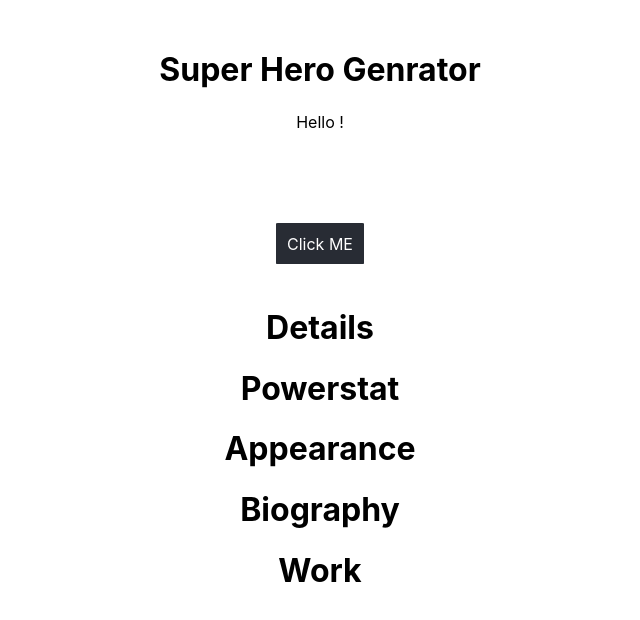
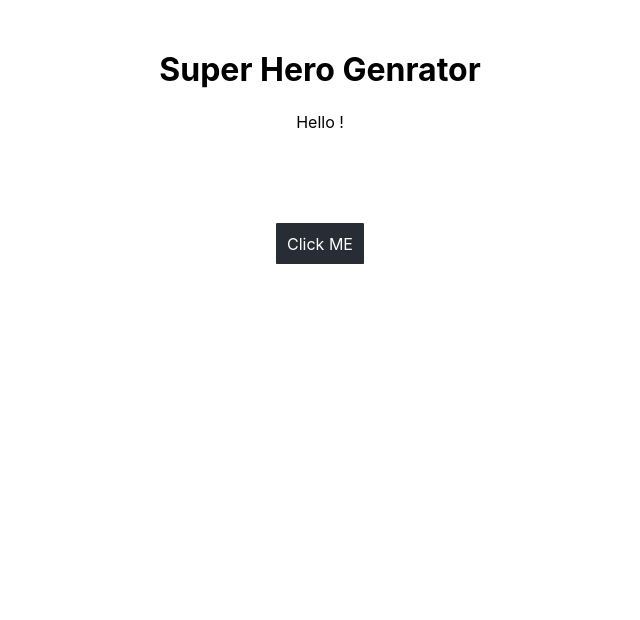
Before and after one commit to CantBeSubh/ProgrammingProjects, a React (Vite) app in the folder WebDev/superheronamegen/: page / in a window 1280 px wide. Shown: the top 620 px of the page, without its empty margins (320-960 px from the left). Built offline with nearby package versions, Linux system fonts and the light colour scheme; no server answers.

Commit message:
Touch up

```diff
--- a/WebDev/superheronamegen/index.html
+++ b/WebDev/superheronamegen/index.html
@@ -2,9 +2,9 @@
 <html lang="en">
   <head>
     <meta charset="UTF-8" />
-    <link rel="icon" type="image/svg+xml" href="/src/favicon.svg" />
+    <link rel="icon" type="image/svg+xml" href="https://seeklogo.com/images/C/captain-america-shield-logo-7A959789F1-seeklogo.com.png" />
     <meta name="viewport" content="width=device-width, initial-scale=1.0" />
-    <title>Vite App</title>
+    <title>Super Hero Generator</title>
   </head>
   <body>
     <div id="root"></div>
--- a/WebDev/superheronamegen/src/App.jsx
+++ b/WebDev/superheronamegen/src/App.jsx
@@ -1,4 +1,3 @@
-import logo from './logo.svg'
 import Hero from './Hero.jsx'
 import './App.css'
 
--- a/WebDev/superheronamegen/src/Hero.jsx
+++ b/WebDev/superheronamegen/src/Hero.jsx
@@ -1,6 +1,6 @@
 import React from 'react'
 
-import {useState,useEffect} from 'react'
+import {useState} from 'react'
 import Powerstat from './comps/Powerstat'
 import Appearance from './comps/Appearance'
 import Biography from './comps/Biography'
@@ -8,6 +8,7 @@ import Work from './comps/Work'
 
 function Hero() {
     let [data,setData]=useState([])
+
     const rand=()=>Math.floor(Math.random()*730)+1
 
     const fetchData=async ()=>{
@@ -21,10 +22,9 @@ function Hero() {
         }catch{
             fetchData()
         }
-
     }
 
-    let {name,powerstats,appearance,biography,work,connections,images} = data
+    let {name,powerstats,appearance,biography,work,images} = data
 
     return (
     <div>
@@ -33,7 +33,6 @@ function Hero() {
         <br/>
         <div onClick={fetchData} id='btn'>Click ME</div>
 
-        <h1>Details</h1>
         <Powerstat powerstats={powerstats}/>
         <Appearance appearance={appearance}/>
         <Biography biography={biography}/>
--- a/WebDev/superheronamegen/src/comps/Appearance.jsx
+++ b/WebDev/superheronamegen/src/comps/Appearance.jsx
@@ -11,7 +11,7 @@ function Appearance(props) {
   }
   return (
     <div>
-      <h1>Appearance</h1>
+      {appearance && <h1>Appearance</h1>}
         {gender && gender!='-' && <div>Gender: {gender}</div>}
         {race && <div>Race: {race}</div>}
         {height && height[0]!=0 && <div>Height: {height}</div>}
--- a/WebDev/superheronamegen/src/comps/Biography.jsx
+++ b/WebDev/superheronamegen/src/comps/Biography.jsx
@@ -4,7 +4,7 @@ function Biography(props) {
   let bio=props.biography
   return (
     <div>
-      <h1>Biography</h1>
+      {bio && <h1>Biography</h1>}
       {bio &&
       <div>
         <p>Your name is {bio.fullName==''?'unknown':bio.fullName}.</p>
--- a/WebDev/superheronamegen/src/comps/Powerstat.jsx
+++ b/WebDev/superheronamegen/src/comps/Powerstat.jsx
@@ -9,7 +9,8 @@ function Powerstat(props) {
         scales: {
             xAxes: [{
                 ticks: {
-                    beginAtZero: true
+                    beginAtZero: true,
+                    max:100
                 },
                 gridLines: {
                     display: true
@@ -54,7 +55,7 @@ function Powerstat(props) {
 
   return (
     <div>
-        <h1>Powerstat</h1>
+        {powerstats && <h1>Powerstats</h1>}
         {powerstats &&
             <HorizontalBar
             data={{labels,datasets}}
--- a/WebDev/superheronamegen/src/comps/Work.jsx
+++ b/WebDev/superheronamegen/src/comps/Work.jsx
@@ -4,7 +4,7 @@ function Work(props) {
   let work=props.work
   return (
     <div>
-      <h1>Work</h1>
+      {work && <h1>Work</h1>}
       {work&&
       <p> {work.occupation=='-'?'Unknown occupation':'You work as '+work.occupation}</p>
       }
--- a/WebDev/superheronamegen/src/index.css
+++ b/WebDev/superheronamegen/src/index.css
@@ -3,11 +3,4 @@ body {
   font-family: -apple-system, BlinkMacSystemFont, 'Segoe UI', 'Roboto', 'Oxygen',
     'Ubuntu', 'Cantarell', 'Fira Sans', 'Droid Sans', 'Helvetica Neue',
     sans-serif;
-  -webkit-font-smoothing: antialiased;
-  -moz-osx-font-smoothing: grayscale;
 }
-
-code {
-  font-family: source-code-pro, Menlo, Monaco, Consolas, 'Courier New',
-    monospace;
-}
```
Also changed, not shown: WebDev/superheronamegen/src/favicon.svg (deleted), WebDev/superheronamegen/src/logo.svg (deleted).
